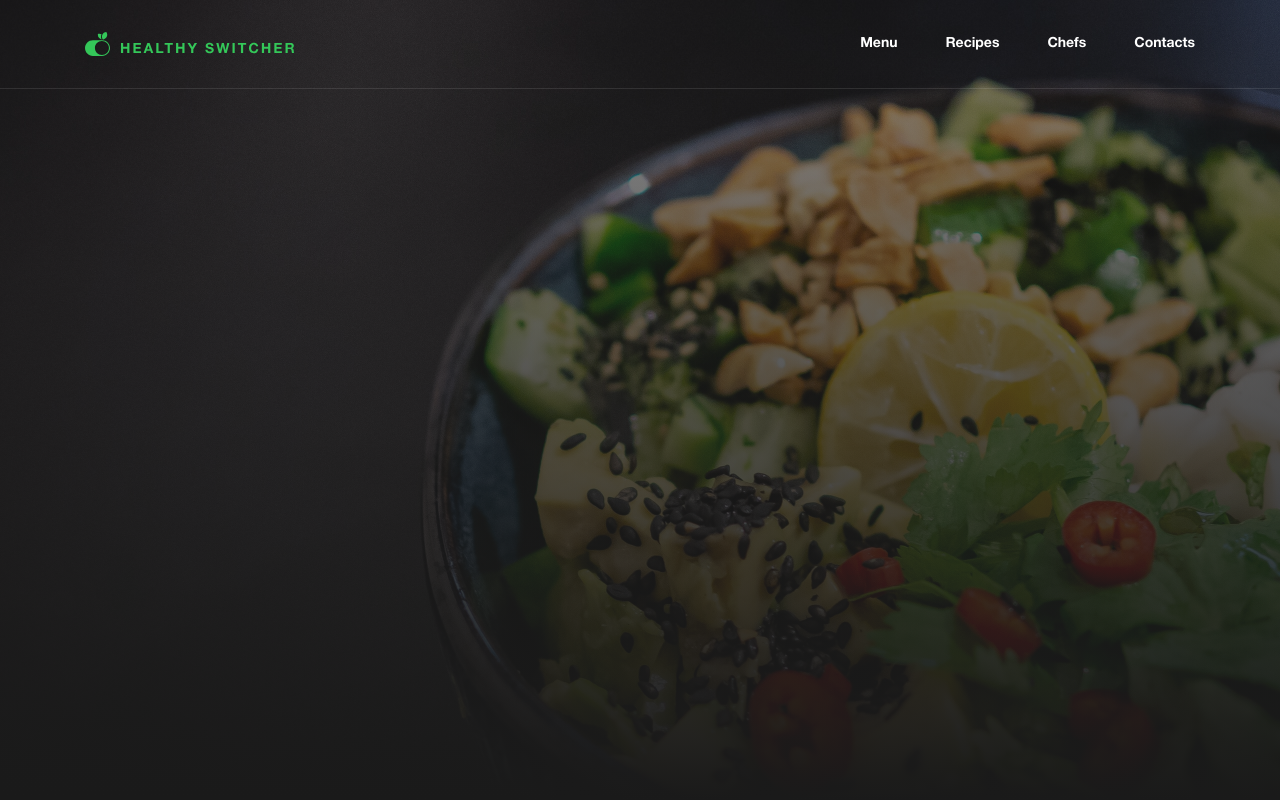
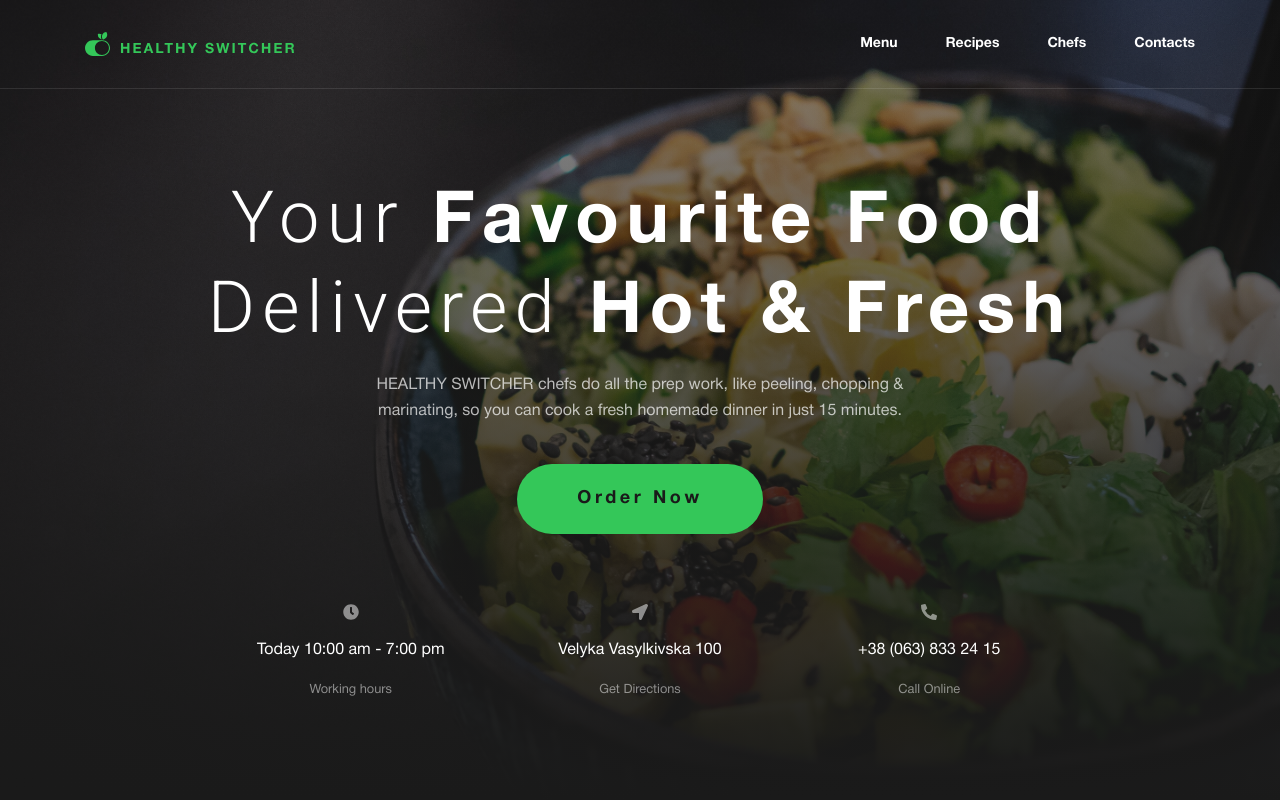
Before and after one commit to DiNeeZ/healthy-food, a Next.js app: page / in a window 1280 px wide. Shown: the top 800 px of the page. Built offline with nearby package versions, Linux system fonts and the light colour scheme.

Commit message:
hero finished

```diff
--- a/components/header/mobile-menu/mobile-menu.module.scss
+++ b/components/header/mobile-menu/mobile-menu.module.scss
@@ -1,5 +1,5 @@
-@import '../../../styles/vars.scss';
-@import '../../../styles/mixins.scss';
+@import "../../../styles/vars.scss";
+@import "../../../styles/mixins.scss";
 
 .menu {
   display: none;
@@ -15,8 +15,8 @@
   gap: 2rem;
   inset: 0;
   width: 100%;
-  height: 100%;
-  background-color: rgba($black-color, 0.8);
+  height: 100vh;
+  background-color: rgba($black-color, 0.9);
   transform: translateX(-100%);
   visibility: hidden;
   transition: transform 0.3s ease-in-out;
--- a/components/hero/hero.jsx
+++ b/components/hero/hero.jsx
@@ -1,18 +1,34 @@
-import Image from 'next/image';
+import { Roboto } from 'next/font/google'
 
+import Button from '../ui/button/button';
 import styles from './hero.module.scss';
+import Info from '../ui/info/info';
+
+const roboto = Roboto({
+  subsets: ['latin'],
+  weight: ['300']
+})
 
 const Hero = () => {
   return (
     <section className={styles.hero}>
-      {/* <Image
-        src='/images/hero-bg.jpg'
-        width={1440}
-        height={1080}
-        alt='background'
-        aria-hidden={true}
-        className={styles.background}
-      /> */}
+      <div className={styles.container}>
+        <div className={styles.content}>
+          <div className={styles.heading}>
+            <h1 className={styles.title}>
+              <span className={roboto.className}>Your</span> favourite food <span className={roboto.className}>Delivered</span> hot & fresh
+            </h1>
+            <p className={styles.subtitle}>
+              HEALTHY SWITCHER chefs do all the prep work, like peeling,
+              chopping & marinating, so you can cook a fresh homemade dinner in just 15 minutes.
+            </p>
+          </div>
+          <Button href='/'>Order Now</Button>
+        </div>
+        <div className={styles.info}>
+          <Info />
+        </div>
+      </div>
     </section>
   );
 };
--- a/components/hero/hero.module.scss
+++ b/components/hero/hero.module.scss
@@ -1,30 +1,59 @@
+@import "../../styles/mixins.scss";
+
 .hero {
   position: relative;
   min-height: 100vh;
+  background: linear-gradient(180deg, rgba(26, 26, 26, 0.0001) 0%, #1a1a1a 100%),
+    linear-gradient(0deg, rgba(33, 33, 33, 0.5), rgba(33, 33, 33, 0.5)), url("/images/hero-bg.jpg");
+  background-repeat: no-repeat;
+  background-position: top right;
+  background-size: cover;
   z-index: 5;
-
-  background: linear-gradient(180deg, rgba(26, 26, 26, 0.0001) 0%, #1a1a1a 100%),
-    linear-gradient(0deg, rgba(33, 33, 33, 0.5), rgba(33, 33, 33, 0.5)), url('/images/hero-bg.jpg');
 }
 
-.background {
-  position: absolute;
-  top: 0;
-  bottom: 0;
-  left: 0;
-  right: 0;
-  width: 100%;
-  height: 100%;
-  object-fit: cover;
-  object-position: center;
-  // opacity: 0.1;
-  z-index: 1;
-  &::before {
-    content: '';
-    position: absolute;
-    width: 100%;
-    height: 100%;
-    background: linear-gradient(180deg, rgba(26, 26, 26, 0.0001) 0%, #1a1a1a 100%),
-      linear-gradient(0deg, rgba(33, 33, 33, 0.5), rgba(33, 33, 33, 0.5));
+.container {
+  @include container;
+  padding-top: 11rem;
+}
+
+.content {
+  display: flex;
+  flex-direction: column;
+  align-items: center;
+  margin-bottom: 4.375rem;
+}
+
+.heading {
+  margin-bottom: 2.5rem;
+  text-align: center;
+  max-width: 55rem;
+}
+
+.title {
+  margin: 0 0 1rem 0;
+  font-size: 4.5rem;
+  line-height: 5.25rem;
+  text-align: center;
+  letter-spacing: 0.1em;
+  text-transform: capitalize;
+}
+
+.subtitle {
+  max-width: 36rem;
+  margin: 0 auto;
+  font-weight: 400;
+  line-height: 26px;
+  color: rgba($secondary-color, 0.7);
+}
+
+.info {
+  max-width: 57rem;
+  margin: 0 auto;
+}
+
+@include mobile {
+  .title {
+    font-size: 3.5rem;
+    line-height: 4.25rem;
   }
 }
--- /dev/null
+++ b/components/ui/button/button.jsx
@@ -0,0 +1,10 @@
+import Link from 'next/link'
+import styles from './button.module.scss'
+
+const Button = ({ children, href }) => {
+  return (
+    <Link href={href} className={styles.button}>{children}</Link>
+  )
+}
+
+export default Button
--- /dev/null
+++ b/components/ui/button/button.module.scss
@@ -0,0 +1,13 @@
+@import "../../../styles/vars.scss";
+
+.button {
+  padding: 1.5rem 3.75rem;
+  font-weight: 700;
+  font-size: 1.125rem;
+  line-height: 1.375rem;
+  text-align: center;
+  letter-spacing: 0.2em;
+  color: $black-color;
+  background-color: $primary-color;
+  border-radius: 2.6875rem;
+}
--- a/components/ui/info/info.module.scss
+++ b/components/ui/info/info.module.scss
@@ -1,14 +1,15 @@
-@import '../../../styles/mixins.scss';
+@import "../../../styles/mixins.scss";
 
 .info {
   @include list-reset;
   padding-bottom: 2rem;
   display: flex;
-  justify-content: space-between;
+  justify-content: space-evenly;
   align-items: flex-start;
 }
 
 .item {
+  width: 245px;
   display: flex;
   flex-direction: column;
   align-items: center;
```
Also changed, not shown: 1 other file (tests, documents, lock files or other folders).
